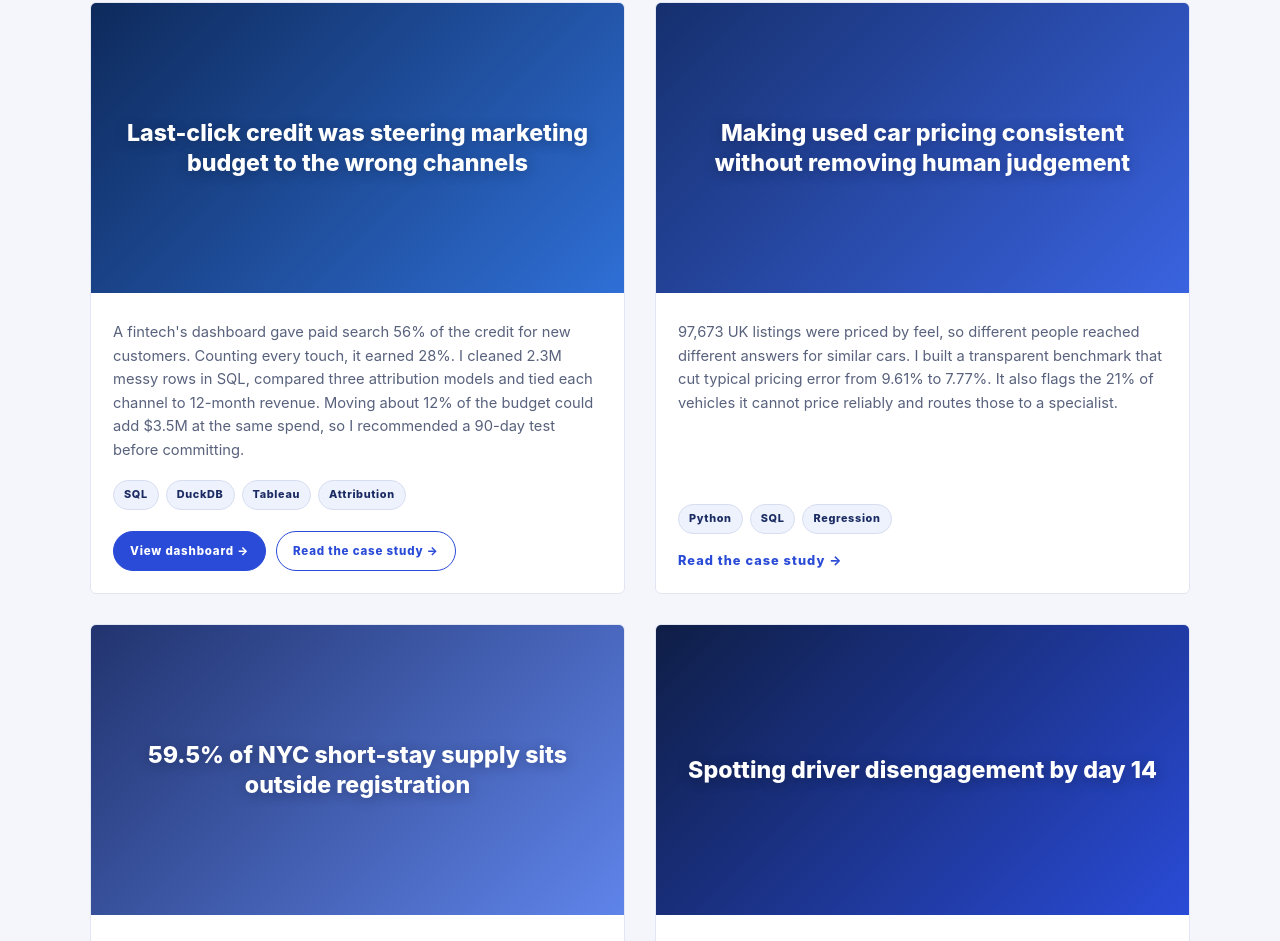
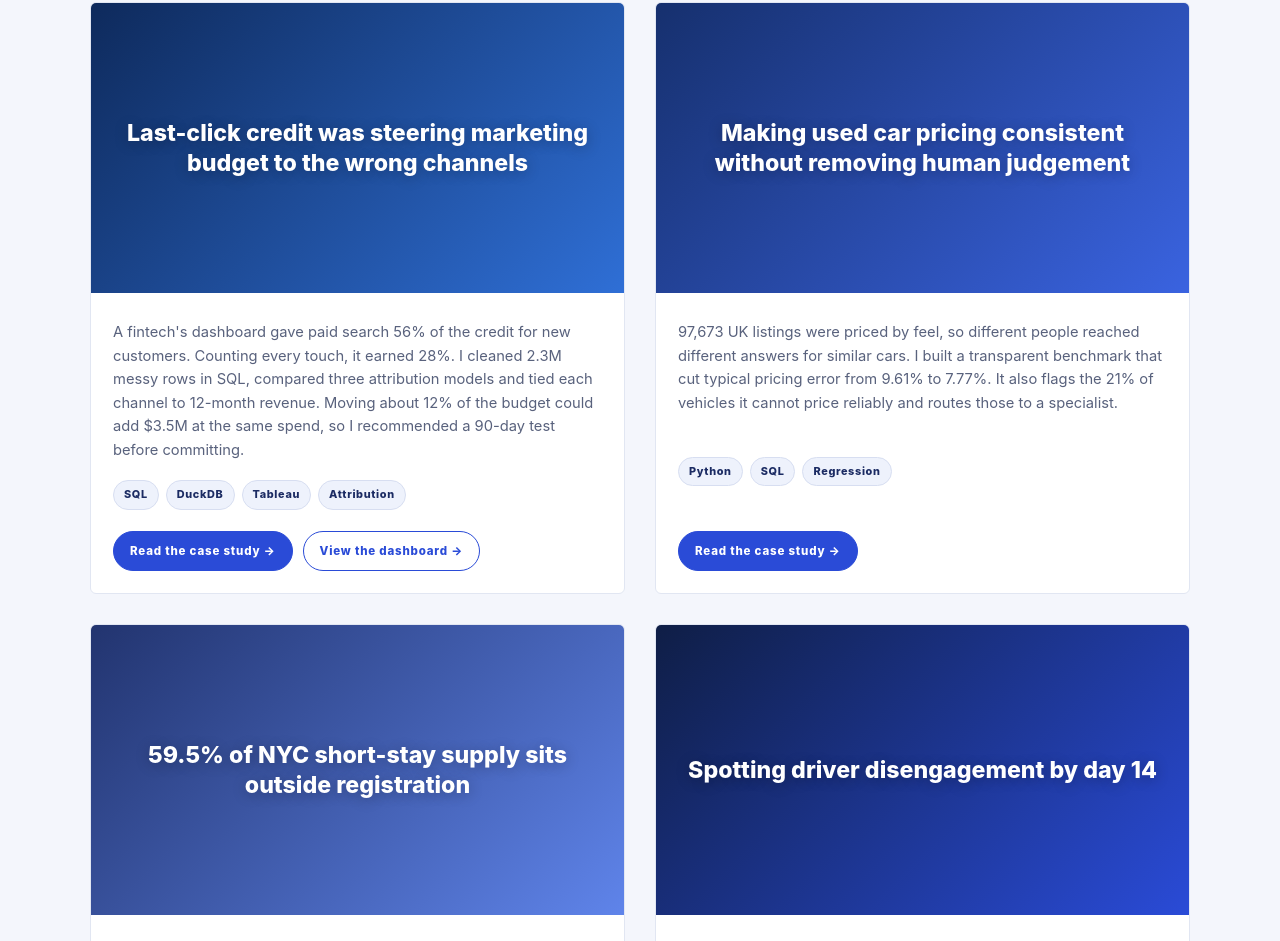
Before and after one commit to YeshaMandaliya/yeshamandaliya.github.io, a plain HTML site: page index.html in a window 1280 px wide. Shown: the part 2713-3654 px from the top of the page. Drawn offline with Linux system fonts and the light colour scheme.

Commit message:
Update index.html

```diff
--- a/index.html
+++ b/index.html
@@ -905,7 +905,8 @@ footer .fl a:hover{
     <p class="exp-intro reveal">
       Four roles, one thread: following the money from raw data to the
       decision. Company research, pricing, revenue recovery, and now
-      AI-driven analytics. Seeing the same problem from different angles helps me understand not just that a metric changed, but why it changed.
+      AI-driven analytics. Seeing the same problems from each angle is why I
+      usually understand why a metric moved, not only that it moved.
     </p>
     <div class="exp-list reveal reveal-delay-1">
 
@@ -1052,19 +1053,19 @@ footer .fl a:hover{
           <div class="project-actions">
             <a
               class="download-btn primary"
+              href="https://github.com/YeshaMandaliya/ledgerly-marketing-measurement"
+              target="_blank"
+              rel="noopener noreferrer"
+              aria-label="Open the marketing measurement case study on GitHub">
+              Read the case study →
+            </a>
+            <a
+              class="download-btn"
               href="https://public.tableau.com/app/profile/yesha.mandaliya/viz/LedgerlyMarketingMeasurement/Dashboard1"
               target="_blank"
               rel="noopener noreferrer"
               aria-label="Open the marketing measurement dashboard">
-              View dashboard →
-            </a>
-            <a
-              class="download-btn"
-              href="https://github.com/YeshaMandaliya/Ledgerly_Marketing_Measurement"
-              target="_blank"
-              rel="noopener noreferrer"
-              aria-label="Open the marketing measurement case study on GitHub">
-              Read the case study →
+              View the dashboard →
             </a>
           </div>
         </div>
@@ -1092,7 +1093,9 @@ footer .fl a:hover{
             <span class="tool">SQL</span>
             <span class="tool">Regression</span>
           </div>
-          <span class="project-link">Read the case study →</span>
+          <div class="project-actions">
+            <span class="download-btn primary">Read the case study →</span>
+          </div>
         </div>
       </a>
 
@@ -1116,7 +1119,9 @@ footer .fl a:hover{
             <span class="tool">Tableau</span>
             <span class="tool">Power Query</span>
           </div>
-          <span class="project-link">View the dashboard →</span>
+          <div class="project-actions">
+            <span class="download-btn primary">View the dashboard →</span>
+          </div>
         </div>
       </a>
 
@@ -1141,7 +1146,9 @@ footer .fl a:hover{
             <span class="tool">Survival Analysis</span>
             <span class="tool">Experiment Design</span>
           </div>
-          <span class="project-link">Read the case study →</span>
+          <div class="project-actions">
+            <span class="download-btn primary">Read the case study →</span>
+          </div>
         </div>
       </a>
 
```
